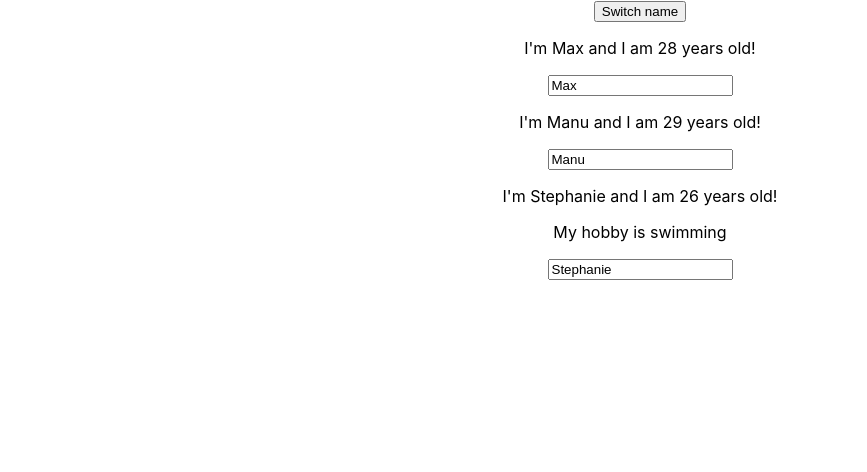
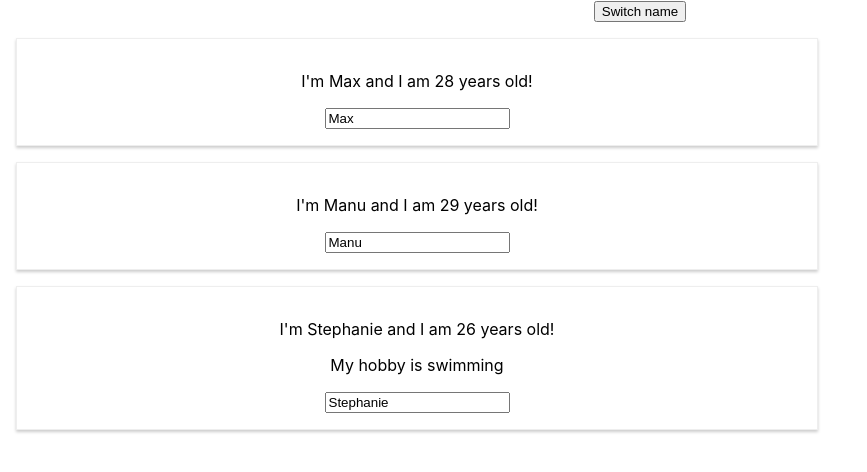
Before and after one commit to AlejandroRodarte/course-react-first-steps, a React (Create React App) app: page / in a window 1280 px wide. Shown: the top 472 px of the page, without its empty margins (0-867 px from the left). Built offline with nearby package versions, Linux system fonts and the light colour scheme.

Commit message:
Adding Styling with Stylesheets

```diff
--- /dev/null
+++ b/src/Person/Person.css
@@ -0,0 +1,8 @@
+.Person {
+    width: 60%;
+    margin: 16px;
+    border: 1px solid #eee;
+    box-shadow: 0 2px 3px #ccc;
+    padding: 16px;
+    text-align: center;
+}
--- a/src/Person/Person.js
+++ b/src/Person/Person.js
@@ -1,7 +1,9 @@
 import React from 'react';
 
+import './Person.css';
+
 const Person = ({ name, age, children, click, changed }) => (
-    <div>
+    <div className="Person">
 
         <p onClick={ click }>
             I'm { name } and I am { age } years old!
```
